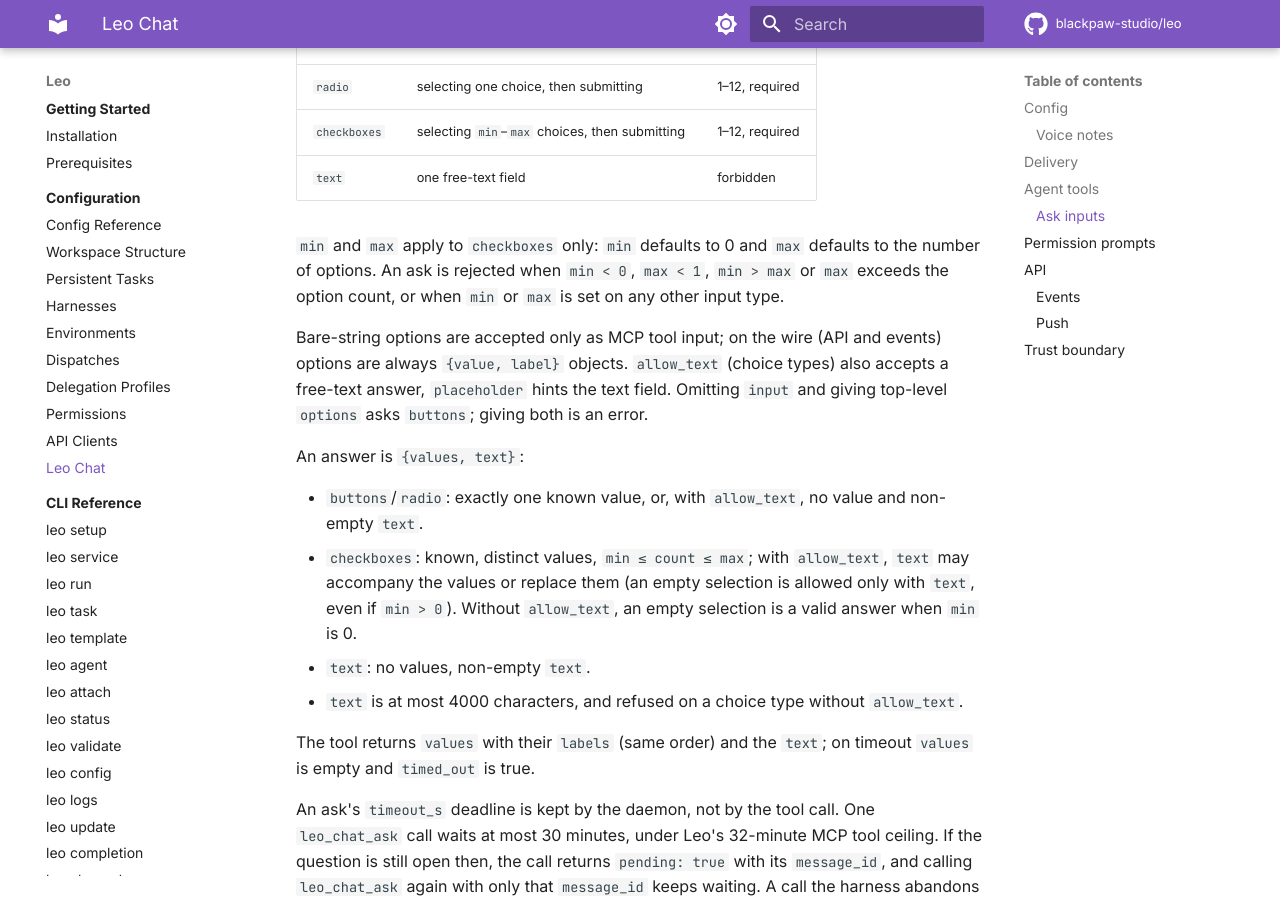
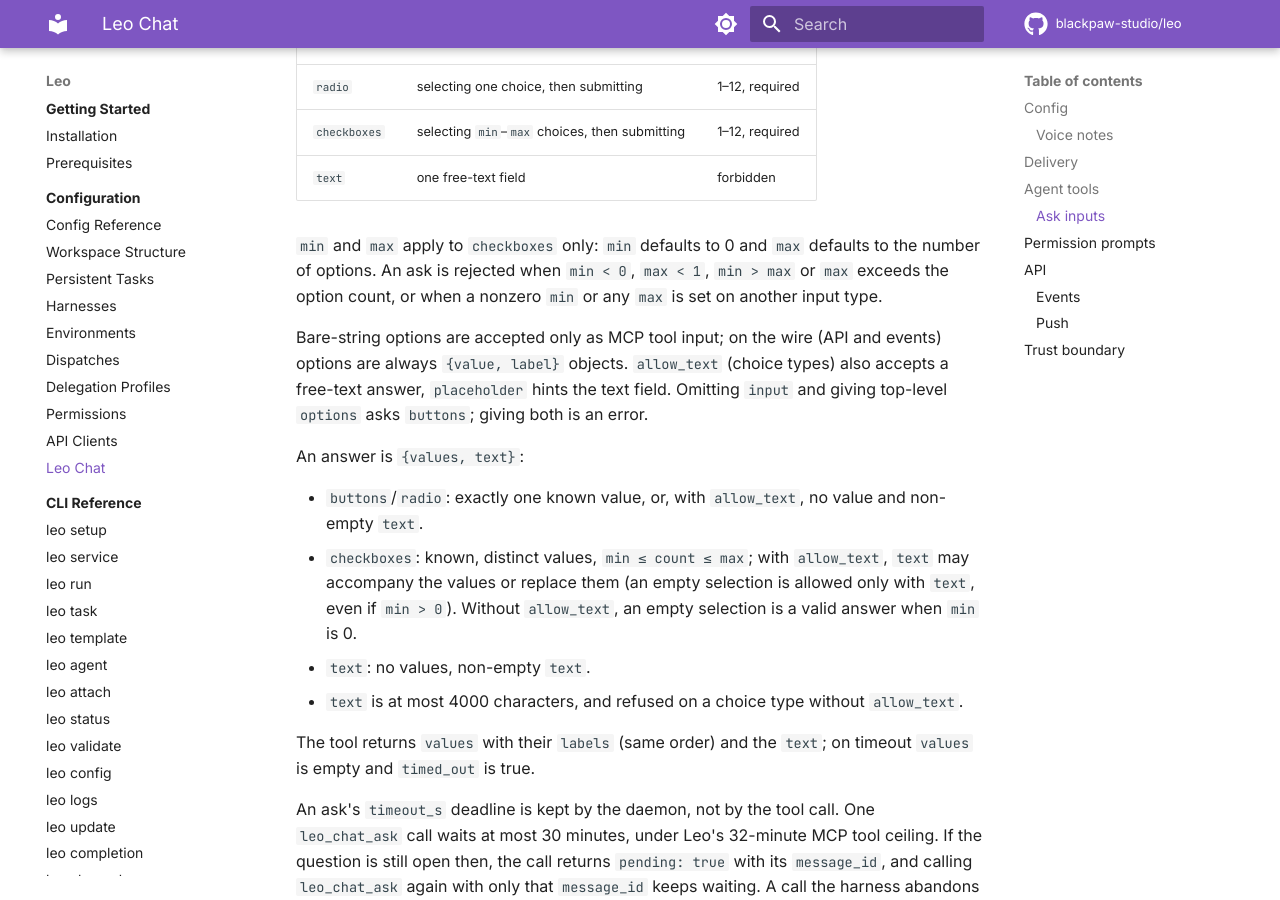
Before and after one commit to blackpaw-studio/leo, an MkDocs documentation site: the page built from docs/configuration/chat.md, in a window 1280 px wide and 900 px high, scrolled down 2761 px. Built offline with MkDocs 1.6.1 and Material for MkDocs 9.7.7, drawn with Linux system fonts in a browser that asks for light colours; comment, search, counter and statistics services are not loaded.

Commit message:
docs: min rejection applies only to nonzero values
Claude-Session: https://claude.ai/code/session_0173J2QMii9KcbGfdii4WNUM

```diff
--- a/docs/configuration/chat.md
+++ b/docs/configuration/chat.md
@@ -108,8 +108,8 @@ no files, and the thread keeps the two adjacent.
 
 `min` and `max` apply to `checkboxes` only: `min` defaults to 0 and `max`
 defaults to the number of options. An ask is rejected when `min < 0`,
-`max < 1`, `min > max` or `max` exceeds the option count, or when `min` or
-`max` is set on any other input type.
+`max < 1`, `min > max` or `max` exceeds the option count, or when a nonzero `min`
+or any `max` is set on another input type.
 
 Bare-string options are accepted only as MCP tool input; on the wire (API
 and events) options are always `{value, label}` objects. `allow_text` (choice
```
